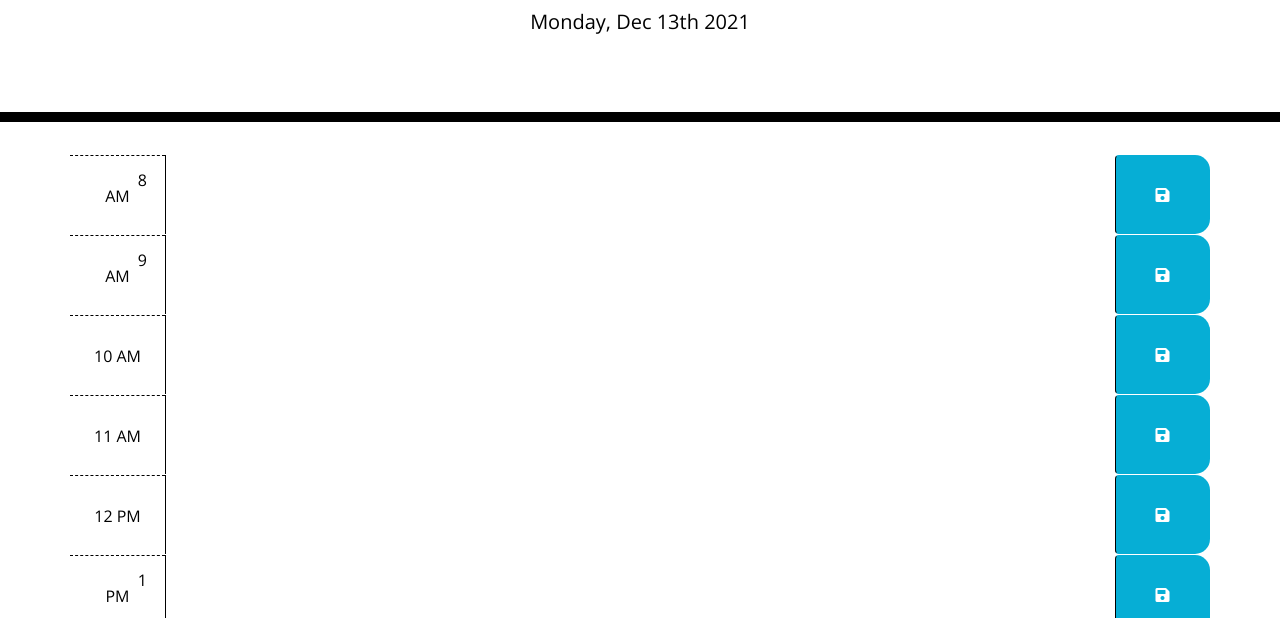
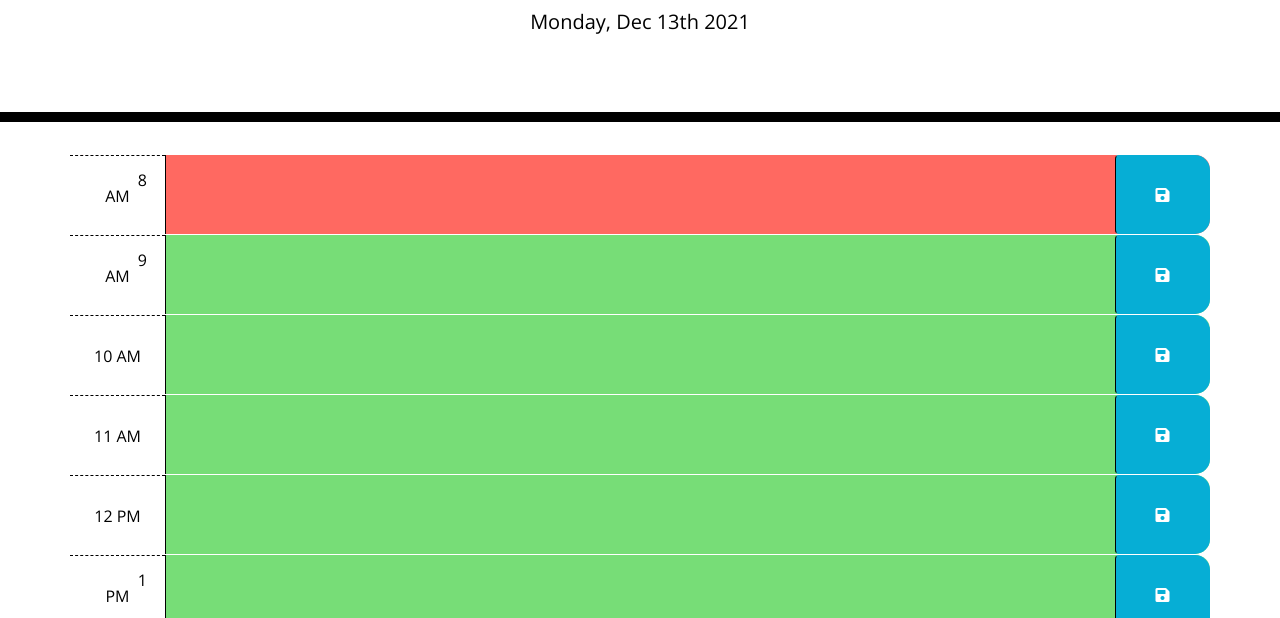
Before and after one commit to Exlautis/Work-day-calander, a plain HTML site: page index.html in a window 1280 px wide. Shown: the part 182-800 px from the top of the page. Drawn offline with nearby package versions, Linux system fonts and the light colour scheme.

Commit message:
created js script

```diff
--- a/assets/js/script.js
+++ b/assets/js/script.js
@@ -1,3 +1,53 @@
 // todays date
 var todayDate = moment().format('dddd, MMM Do YYYY');
 $("#currentDay").html(todayDate);
+
+$(document).ready(function () {
+    // save btn for click listner
+    $(".saveBtn").on("click", function(){
+        var text = $(this).siblings(".description").val();
+        var time = $(this).parent().attr("id");
+
+        //save text to local storage
+        localStorage.setItem(time,text);
+    })
+
+    function timeTracker() {
+        //current number of hours
+        var timeNow = moment().hour();
+
+        $(".time-block").each(function() {
+            var blockTime = parseInt($(this).attr("id").split("hour")[1]);
+
+            //time check and background colors
+            if (blockTime < timeNow) {
+                $(this).removeClass("future");
+                $(this).removeClass("present");
+                $(this).addClass("past");
+            }
+            else if (blockTime === timeNow) {
+                $(this).removeClass("past");
+                $(this).removeClass("future");
+                $(this).addClass("present");
+            }
+            else {
+                $(this).removeClass("present");
+                $(this).removeClass("past");
+                $(this).addClass("future");
+            }
+        })
+    }
+
+    $("#hour8 .description").val(localStorage.getItem("hour8"));
+    $("#hour9 .description").val(localStorage.getItem("hour9"));
+    $("#hour10 .description").val(localStorage.getItem("hour10"));
+    $("#hour11 .description").val(localStorage.getItem("hour11"));
+    $("#hour12 .description").val(localStorage.getItem("hour12"));
+    $("#hour13 .description").val(localStorage.getItem("hour13"));
+    $("#hour14 .description").val(localStorage.getItem("hour14"));
+    $("#hour15 .description").val(localStorage.getItem("hour15"));
+    $("#hour16 .description").val(localStorage.getItem("hour16"));
+    $("#hour17 .description").val(localStorage.getItem("hour17"));
+
+    timeTracker();
+})
```
Also changed, not shown: index.html (+0 -1 lines).
